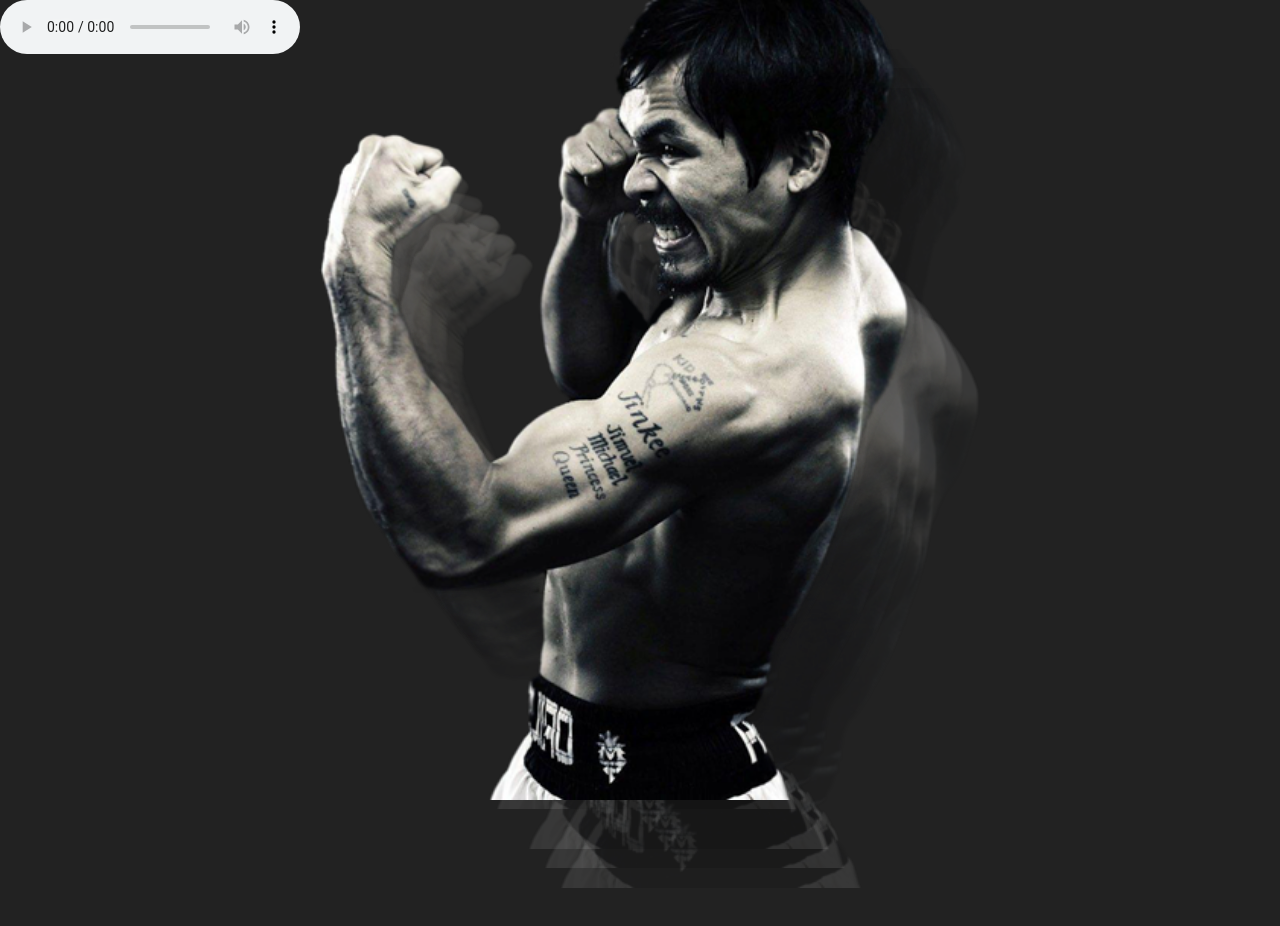
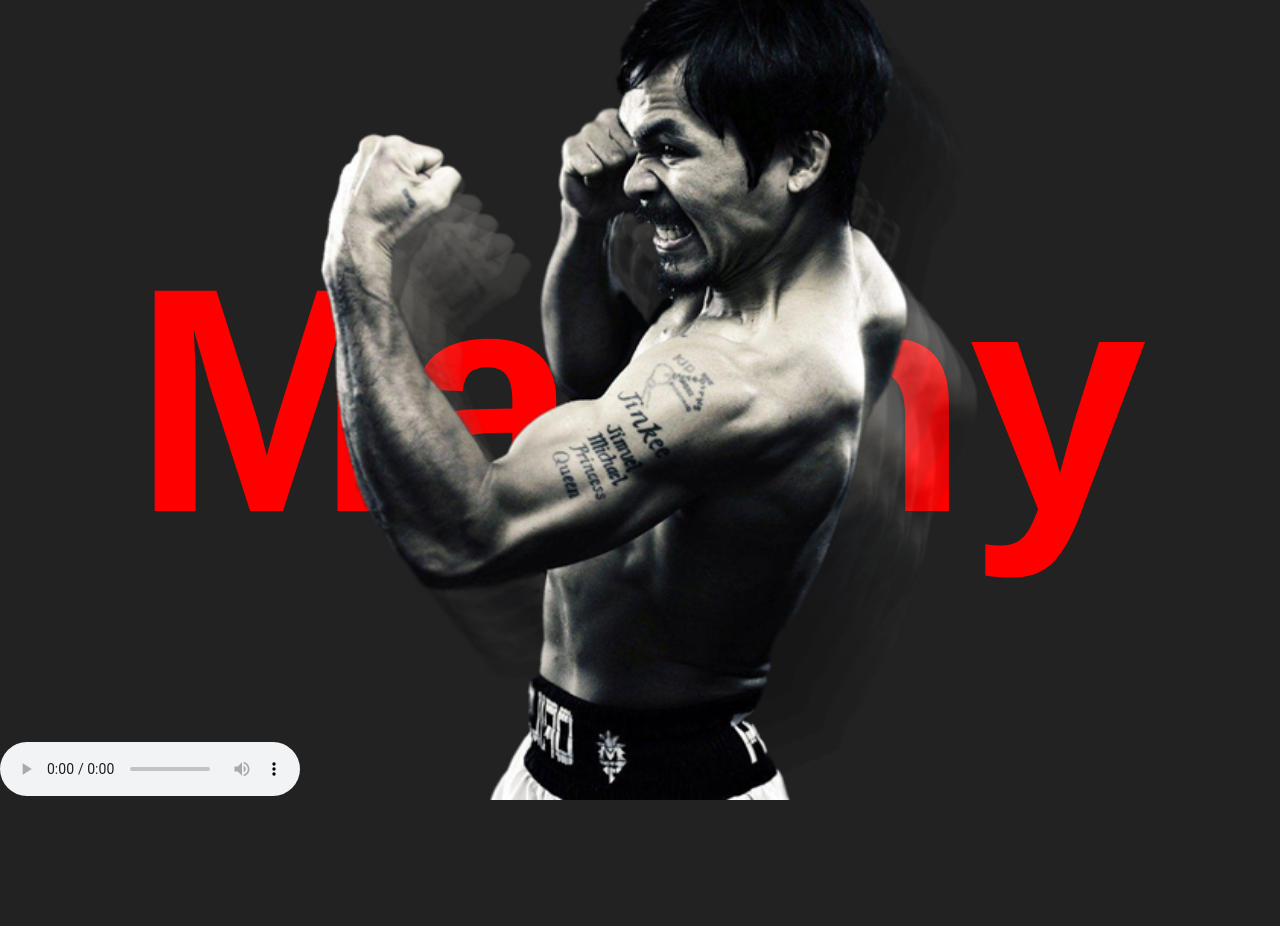
Before and after one commit to mrgreenxgreen/html-css-only, a plain HTML site: page HTMLonly/motion/draft.html in a window 1280 px wide. Shown: the top 926 px of the page. Drawn offline with Linux system fonts and the light colour scheme.

Commit message:
on scroll text effect

```diff
--- a/HTMLonly/motion/assets/css/draft.css
+++ b/HTMLonly/motion/assets/css/draft.css
@@ -10,7 +10,7 @@
 
 body
 {
-    min-height: 400vh;
+    min-height: 1000vh;
     background: #222;
 }
 
@@ -30,12 +30,13 @@ section
 
 .title
 {
-    position: aboslute;
+    position: fixed;
+    top:50%;
     transform: translateY(-50%);
     width: 100%;
     text-align: center;
-    color: #00aBff;
-    z-index: 1;
+    color: red;
+    z-index: -10;
     font-size:25vw;
 }
 .inner-title
--- a/HTMLonly/motion/draft.html
+++ b/HTMLonly/motion/draft.html
@@ -8,7 +8,13 @@
         <link rel="stylesheet" type="text/css" href="./assets/css/draft.css" />
     </head>
     <body>
-       <!-- <h2 class="title">Forest</h2>  -->
+        <div style="position:fixed;bottom:0;z-index: 9999;">
+            <audio controls autoplay id="bg-music">
+                <source src="./assets/audio/palag.mp4" type="audio/mpeg">
+                Your browser does not support the audio element.
+            </audio>
+        </div>
+
        <section>
         <h2 class="inner-title">Manny</h2>
        </section>
@@ -20,18 +26,33 @@
           })
        </script>
                   <div class="container">
+                            <h2 class="title">Manny</h2>
+
                     <div class="imgBx">
                         <img src="./assets/img/mann2.png" style="--i:1;">
-                        <img src="./assets/img/mann2.png" style="--i:2;">
-                        <img src="./assets/img/mann2.png" style="--i:3;">
-                        <img src="./assets/img/mann2.png" style="--i:4;">
-                        <img src="./assets/img/mann2.png" style="--i:5;">
+                        <img src="./assets/img/mann2shadow.png" style="--i:2;">
+                        <img src="./assets/img/mann2shadow.png" style="--i:3;">
+                        <img src="./assets/img/mann2shadow.png" style="--i:4;">
+                        <img src="./assets/img/mann2shadow.png" style="--i:5;">
+
+
                     </div>
+
+
+
                 </div>
-                 <audio controls autoplay>
-          <source src="./assets/audio/palag.mp4" type="audio/mpeg">
-        Your browser does not support the audio element.
-        </audio>
+
+                <script>
+                const bgMusic = getElementById("bg-music")
+                window.onload = ()=>{
+                    bgMusic.play
+                }
+            </script>
+             <div style="min-height:500px;width:100vw;background-color: aqua; position:absolute;margin-top:3000px;">
+
+
+        </div>
+
 
     </body>
 </html>
```
Also changed, not shown: HTMLonly/motion/assets/css/style.css (+4 -4 lines), HTMLonly/motion/assets/img/mann2.jpg (deleted), HTMLonly/motion/assets/img/mann2shadow.png (added).
